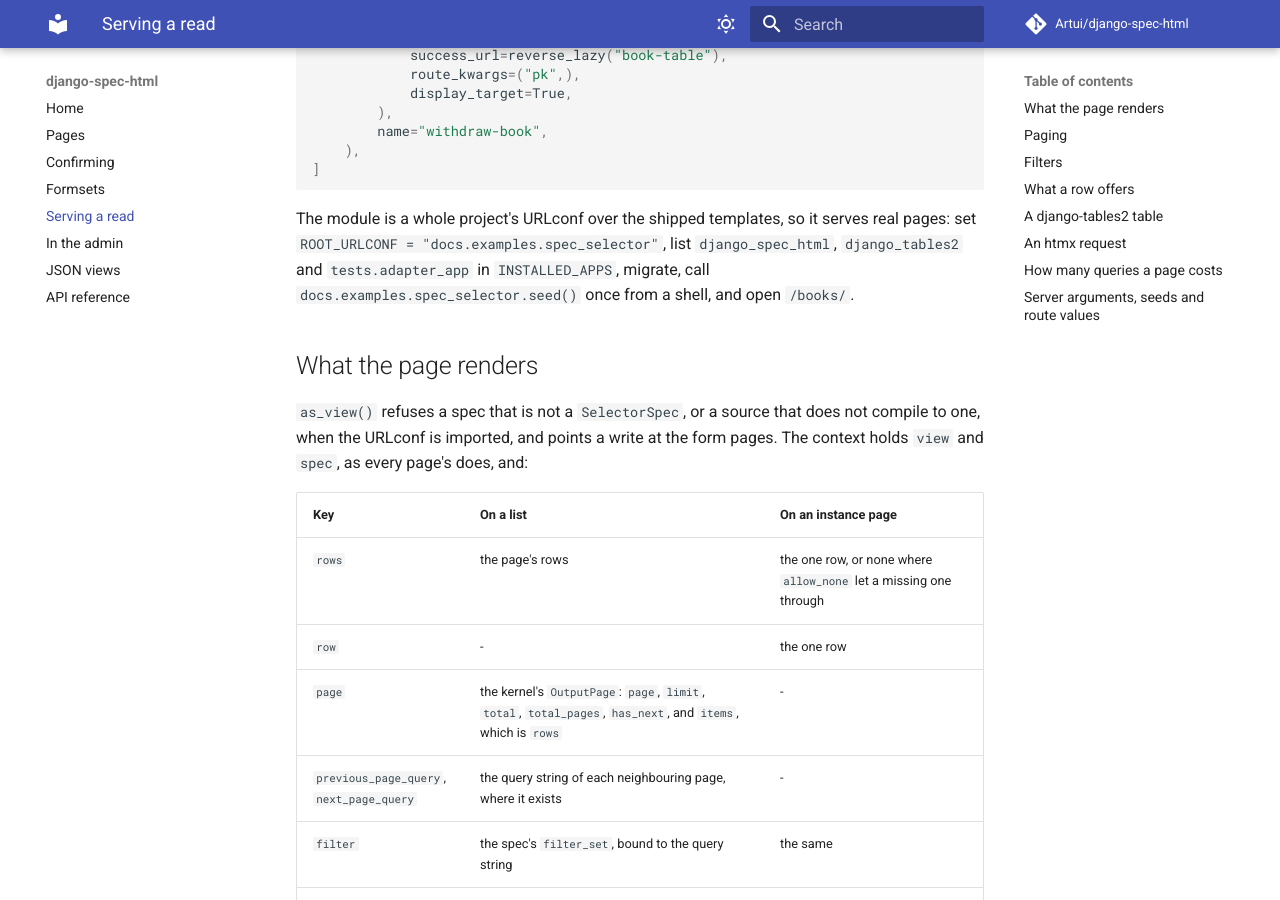
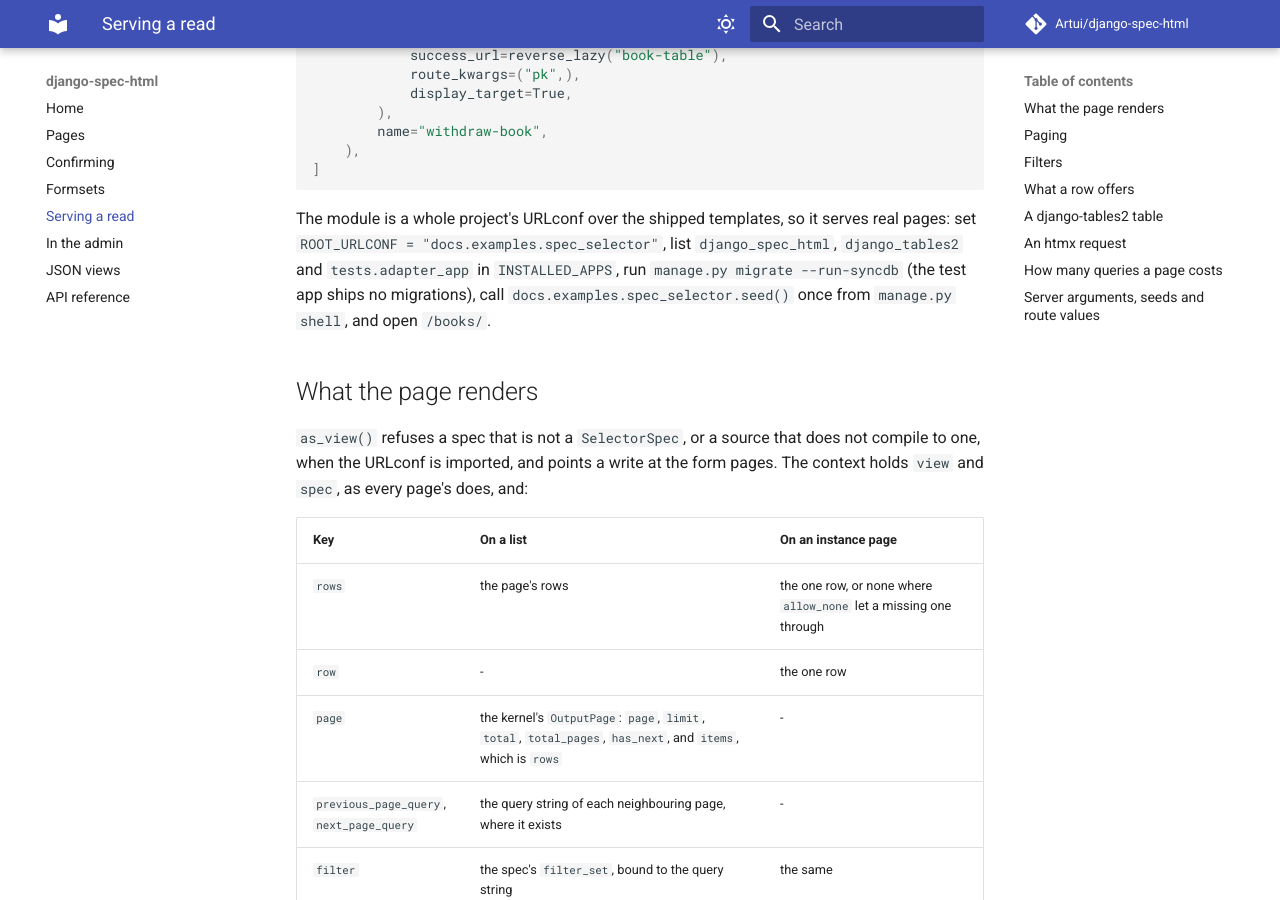
Before and after one commit to Artui/django-spec-html, an MkDocs documentation site: the page built from docs/selectors.md, in a window 1280 px wide and 900 px high, scrolled down 2552 px. Built offline with MkDocs 1.6.1 and Material for MkDocs 9.7.7, drawn with Linux system fonts in a browser that asks for light colours; comment, search, counter and statistics services are not loaded.

Commit message:
Name the test holding each paging guard's conditions, and say the example needs syncdb
Co-Authored-By: Claude Opus 5.5 <noreply@anthropic.com>

```diff
--- a/docs/examples/spec_selector.py
+++ b/docs/examples/spec_selector.py
@@ -2,8 +2,9 @@
 
 The module is a whole URLconf over the shipped templates, so it serves real
 pages: set ``ROOT_URLCONF = "docs.examples.spec_selector"``, add
-``django_tables2`` to ``INSTALLED_APPS`` beside ``django_spec_html``, call
-``seed()`` once, and open ``/books/``. ``tests/docs/test_spec_selector_examples.py``
+``django_tables2`` and ``tests.adapter_app`` to ``INSTALLED_APPS`` beside
+``django_spec_html``, run ``migrate --run-syncdb`` (the test app ships no
+migrations), call ``seed()`` once, and open ``/books/``. ``tests/docs/test_spec_selector_examples.py``
 requests each page as a browser would and follows the links it renders, so
 ``docs/selectors.md`` cannot describe a page, a link or a query count the
 view does not make.
--- a/docs/selectors.md
+++ b/docs/selectors.md
@@ -33,8 +33,9 @@ docs/examples/spec_selector.py:urls
 The module is a whole project's URLconf over the shipped templates, so it
 serves real pages: set `ROOT_URLCONF = "docs.examples.spec_selector"`, list
 `django_spec_html`, `django_tables2` and `tests.adapter_app` in
-`INSTALLED_APPS`, migrate, call `docs.examples.spec_selector.seed()` once from
-a shell, and open `/books/`.
+`INSTALLED_APPS`, run `manage.py migrate --run-syncdb` (the test app ships
+no migrations), call `docs.examples.spec_selector.seed()` once from
+`manage.py shell`, and open `/books/`.
 
 ## What the page renders
 
```
Also changed, not shown: 1 other file.
